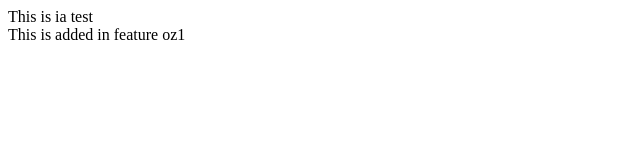
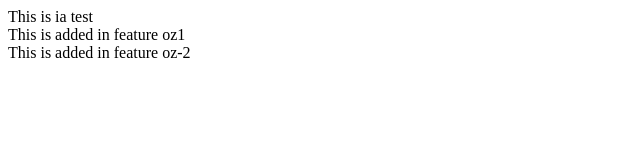
Before and after one commit to ivancli/git-test, a plain HTML site: page index.html in a window 1280 px wide. Shown: the whole page, without its empty margins (0-640 px from the left). Drawn offline with Linux system fonts and the light colour scheme.

Commit message:
feature-oz-2 added

```diff
--- a/index.html
+++ b/index.html
@@ -9,5 +9,6 @@
 <body>
 This is ia test
 <div>This is added in feature oz1</div>
+<div>This is added in feature oz-2</div>
 </body>
 </html>
```
